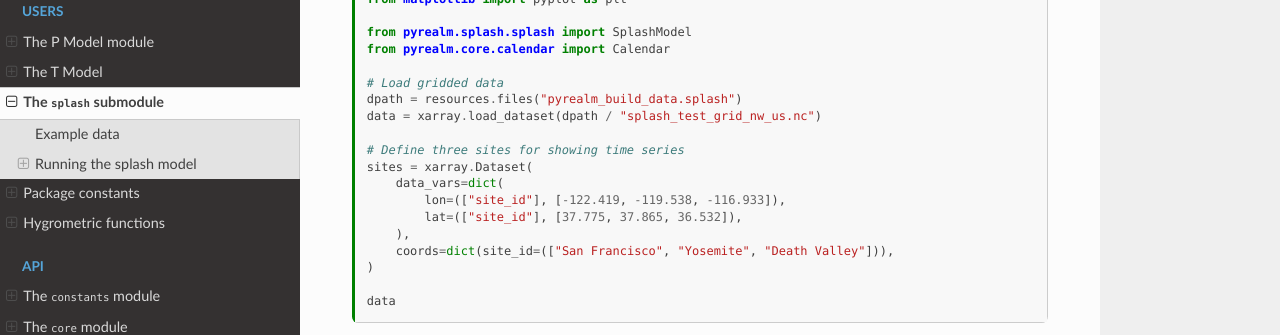
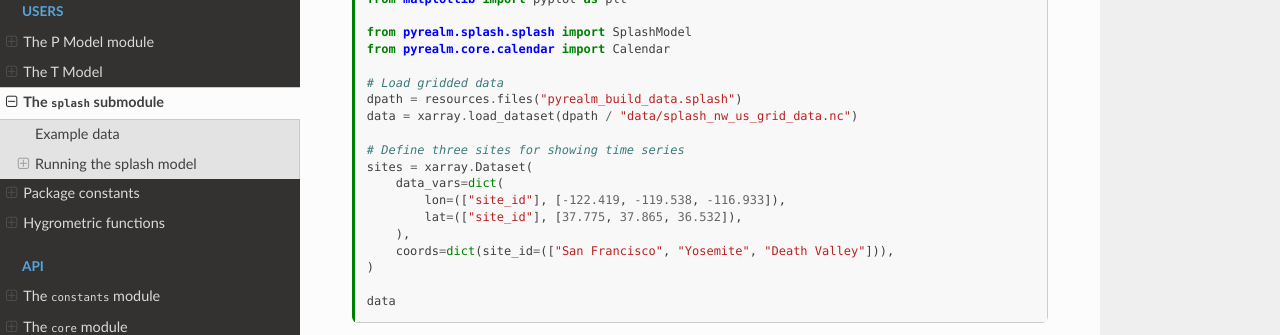
Before and after one commit to ImperialCollegeLondon/pyrealm, a Sphinx documentation site: the page built from docs/source/users/splash.md, in a window 1280 px wide and 900 px high, scrolled down 820 px. Shown: the part 151-486 px from the top of the window. Built offline with Sphinx 7.4.7 and the Read the Docs theme 2.0.0, drawn with Linux system fonts in a browser that asks for light colours; cross-references to code outside the pages are shown as plain code.

Commit message:
Removing redundant data files and sphinx build fixes

```diff
--- a/docs/source/users/splash.md
+++ b/docs/source/users/splash.md
@@ -58,7 +58,7 @@ from pyrealm.core.calendar import Calendar
 
 # Load gridded data
 dpath = resources.files("pyrealm_build_data.splash")
-data = xarray.load_dataset(dpath / "splash_test_grid_nw_us.nc")
+data = xarray.load_dataset(dpath / "data/splash_nw_us_grid_data.nc")
 
 # Define three sites for showing time series
 sites = xarray.Dataset(
```
Also changed, not shown: 2 other files.
